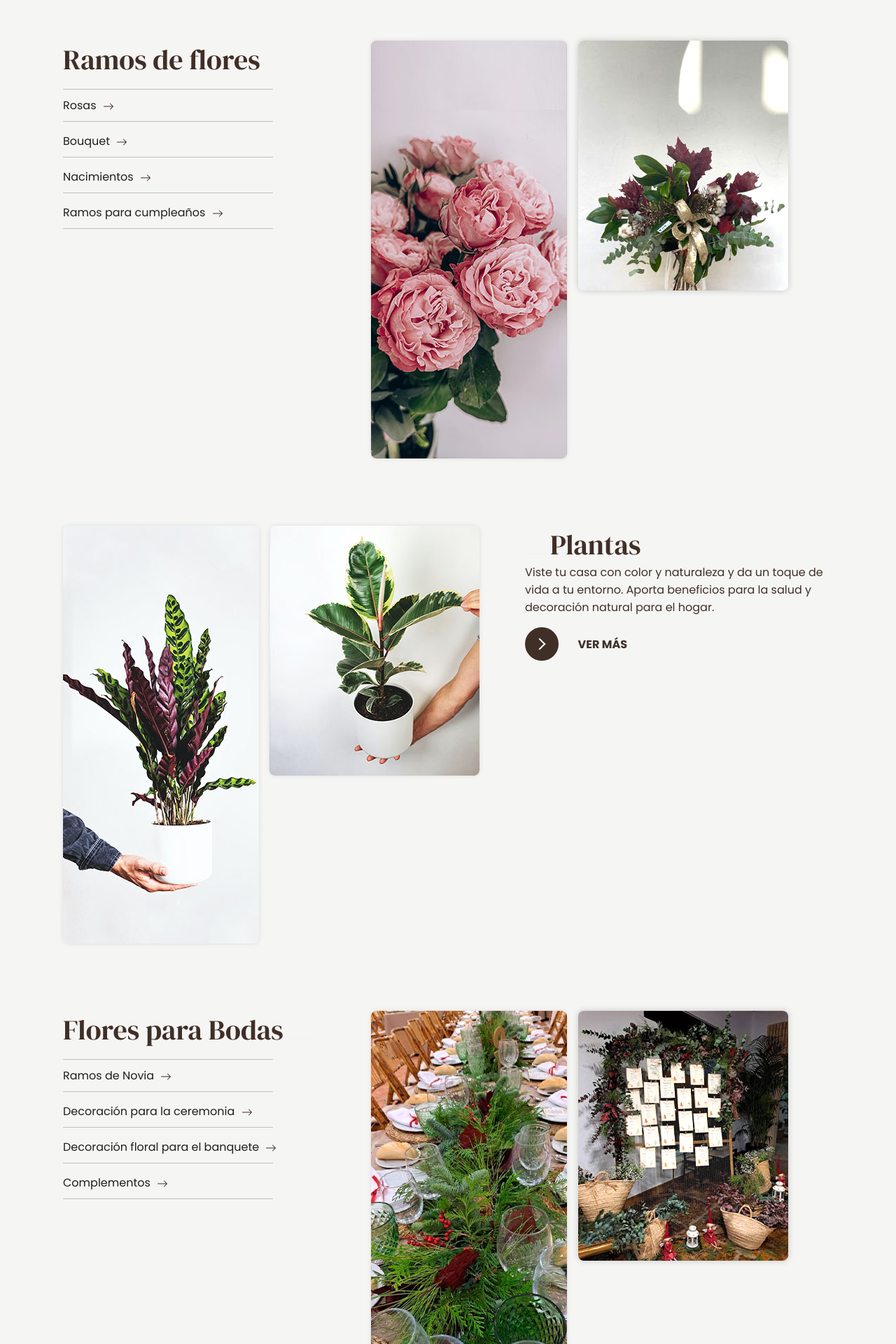
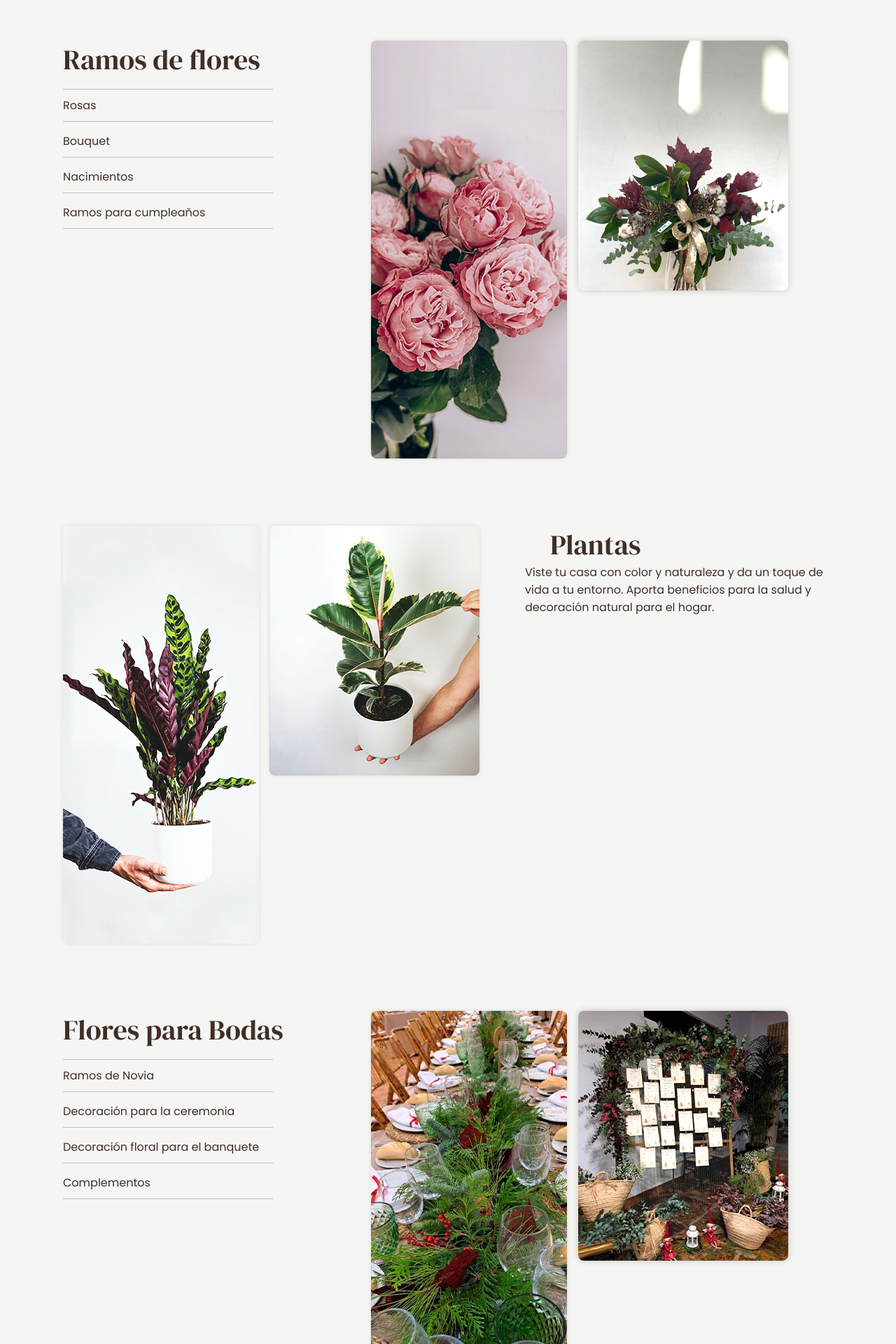
Before and after one commit to bm-code/flores-eva, a React (Create React App) app: page / in a window 1280 px wide. Shown: the part 900-2820 px from the top of the page at 70% size. Built offline with nearby package versions, Linux system fonts and the light colour scheme; the HTML template or start-up script is replaced by a standard one.

Commit message:
Landing preparada para montar en el dominio

```diff
--- a/src/App.js
+++ b/src/App.js
@@ -1,27 +1,28 @@
 import React from 'react';
-import { BrowserRouter, Routes, Route } from 'react-router-dom';
+// import { BrowserRouter, Routes, Route } from 'react-router-dom';
 import Home from "./pages/Home";
-import Servicios from "./pages/Servicios"
-import Contacto from "./pages/Contacto"
+// import Servicios from "./pages/Servicios"
+// import Contacto from "./pages/Contacto"
 // import Header from './components/Header'
 // import Footer from './components/Footer';
-import Tienda from './pages/Tienda/Tienda';
-import Links from './pages/Links';
+// import Tienda from './pages/Tienda/Tienda';
+// import Links from './pages/Links';
 
 
 function App() {
   return (
     <div className="App">
-      <BrowserRouter>
-        {/* <Header /> */}
-        <Routes>
+      {/* <BrowserRouter> */}
+      {/* <Header /> */}
+      <Home />
+      {/* <Routes>
           <Route path='/' element={<Home />} />
           <Route path='/servicios' element={<Servicios />} />
           <Route path='/contacto' element={<Contacto />} />
           <Route path='/tienda' element={<Tienda />} />
           <Route path='/links' element={<Links />} />
         </Routes>
-      </BrowserRouter>
+      </BrowserRouter> */}
       {/* <Footer /> */}
     </div>
   );
--- a/src/components/Header.jsx
+++ b/src/components/Header.jsx
@@ -9,7 +9,9 @@ export default function Header() {
         <header>
             <div className="header container">
                 <div className="header__logo">
-                    <Link to='/'><img src={logo} alt="Logo de Flores Eva. Tienda de Flores y accesorios en Montilla." /></Link>
+                    <Link to='/'>
+                        <img src={logo} alt="Logo de Flores Eva. Tienda de Flores y accesorios en Montilla." />
+                    </Link>
                 </div>
                 <div className="header__menu">
                     <input type="checkbox" id="burger" />
--- a/src/pages/Home.jsx
+++ b/src/pages/Home.jsx
@@ -9,7 +9,7 @@ import imgTest4 from '../assets/funerarios-2.jpg';
 import imgTest5 from '../assets/funerarios-3.jpg';
 import bodas1 from '../assets/bodas-1.jpg'
 import bodas2 from '../assets/bodas-2.jpg'
-import { BsArrowRight } from 'react-icons/bs'
+// import { BsArrowRight } from 'react-icons/bs'
 import { TbLocation, TbDeviceMobile, TbMail } from 'react-icons/tb';
 import Gallery from '../components/Gallery';
 import './Home.css'
@@ -32,11 +32,17 @@ export default function Home() {
                         <div className="servicios__flores-desc">
                             <div className="ramos-list">
                                 <h3 className='title__after'>Ramos de flores</h3>
-                                <ul>
+                                {/* <ul>
                                     <li className="ramos-list__item"><a href="https://floreseva.netlify.app/">Rosas </a><BsArrowRight /></li>
                                     <li className="ramos-list__item"><a href="https://floreseva.netlify.app/">Bouquet </a><BsArrowRight /></li>
                                     <li className="ramos-list__item"><a href="https://floreseva.netlify.app/">Nacimientos </a><BsArrowRight /></li>
                                     <li className="ramos-list__item"><a href="https://floreseva.netlify.app/">Ramos para cumpleaños </a><BsArrowRight /></li>
+                                </ul> */}
+                                <ul>
+                                    <li className="ramos-list__item">Rosas</li>
+                                    <li className="ramos-list__item">Bouquet</li>
+                                    <li className="ramos-list__item">Nacimientos</li>
+                                    <li className="ramos-list__item">Ramos para cumpleaños</li>
                                 </ul>
                             </div>
                             <div className="servicios__flores-img">
@@ -53,12 +59,12 @@ export default function Home() {
                         <div className="servicios__plantas-desc">
                             <h3 className='title__before'>Plantas</h3>
                             <p>Viste tu casa con color y naturaleza y da un toque de vida a tu entorno. Aporta beneficios para la salud y decoración natural para el hogar.</p>
-                            <button className="btn">
+                            {/* <button className="btn">
                                 <span className="circle" aria-hidden="true">
                                     <span className="icon arrow"></span>
                                 </span>
                                 <span className="btn-text">Ver más</span>
-                            </button>
+                            </button> */}
                         </div>
                     </div>
 
@@ -66,11 +72,17 @@ export default function Home() {
                         <div className="servicios__flores-desc">
                             <div className="ramos-list">
                                 <h3 className='title__after'>Flores para Bodas</h3>
-                                <ul>
+                                {/* <ul>
                                     <li className="ramos-list__item"><a href="https://floreseva.netlify.app/">Ramos de Novia </a><BsArrowRight /></li>
                                     <li className="ramos-list__item"><a href="https://floreseva.netlify.app/">Decoración para la ceremonia </a><BsArrowRight /></li>
                                     <li className="ramos-list__item"><a href="https://floreseva.netlify.app/">Decoración floral para el banquete </a><BsArrowRight /></li>
                                     <li className="ramos-list__item"><a href="https://floreseva.netlify.app/">Complementos </a><BsArrowRight /></li>
+                                </ul> */}
+                                <ul>
+                                    <li className="ramos-list__item"> Ramos de Novia</li>
+                                    <li className="ramos-list__item"> Decoración para la ceremonia</li>
+                                    <li className="ramos-list__item"> Decoración floral para el banquete</li>
+                                    <li className="ramos-list__item"> Complementos</li>
                                 </ul>
                             </div>
                             <div className="servicios__flores-img">
@@ -87,12 +99,12 @@ export default function Home() {
                         <div className="servicios__funerarios-center">
                             <h3 className='title__after'>Funerarios</h3>
                             <p>Puedes tener total confianza en Flores Eva para dar el pésame en estos momentos tan difíciles. Nuestros arreglos fúnebres tratan de reflejar de la mejor forma tus condolencias.</p>
-                            <button className="btn">
+                            {/* <button className="btn">
                                 <span className="circle" aria-hidden="true">
                                     <span className="icon arrow"></span>
                                 </span>
                                 <span className="btn-text">Ver más</span>
-                            </button>
+                            </button> */}
                             <img loading="lazy" src={imgTest4} alt="" />
                         </div>
                         <div className="servicios__funerarios-right">
```
